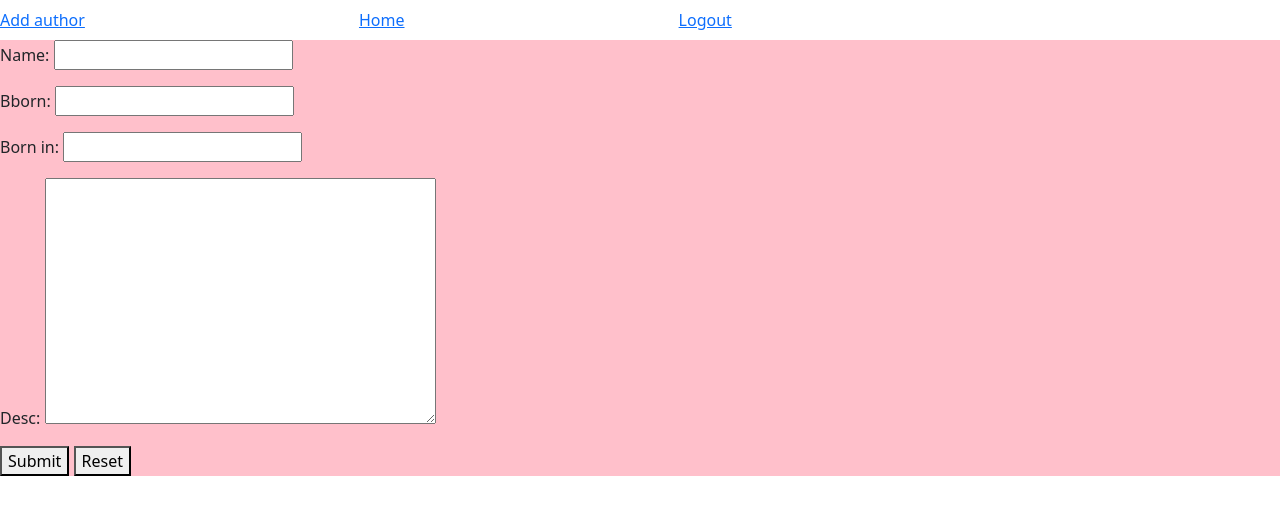
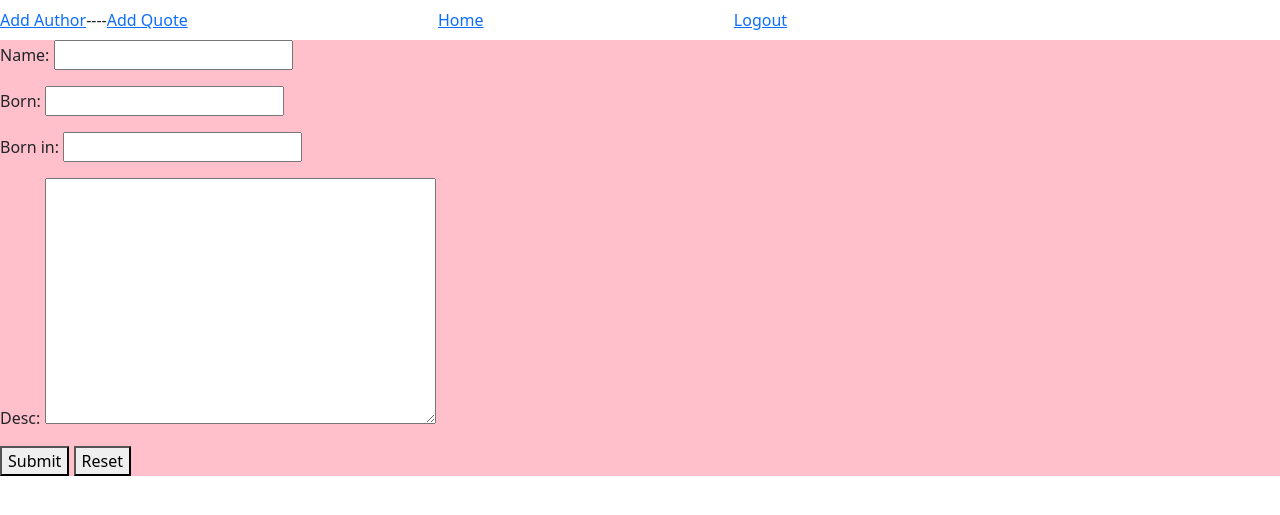
Before and after one commit to szepano/Django-Quotes, a Django app: page /add_author/ in a window 1280 px wide. Shown: the top 515 px of the page. Run offline with Django 5.2, Linux system fonts and the light colour scheme; a user stored in the database is signed in.

Commit message:
finalization

```diff
--- a/quotes_dir/quotes/forms.py
+++ b/quotes_dir/quotes/forms.py
@@ -2,6 +2,7 @@ from .models import Author, Tag, Quote
 from django import forms
 from django.contrib.auth.models import User
 from django.contrib.auth.forms import UserCreationForm
+from bson import ObjectId
 
 class UserRegisterForm(UserCreationForm):
     email = forms.EmailField()
@@ -12,7 +13,7 @@ class UserRegisterForm(UserCreationForm):
 
 class AuthorForm(forms.Form):
     name = forms.CharField(max_length=100)
-    bborn = forms.CharField()
+    born = forms.CharField()
     born_in = forms.CharField(max_length=100)
     desc = forms.CharField(widget=forms.Textarea)
 
@@ -20,14 +21,36 @@ class AuthorForm(forms.Form):
         data = self.cleaned_data
         author = Author(
             name=data['name'],
-            birth_date=data['born'],
+            born=data['born'],
             born_in=data['born_in'],
-            description=data['desc']
+            desc=data['desc']
         )
         author.save()
         return author
 
+class TagForm(forms.Form):
+    name = forms.CharField()
+
 class QuoteForm(forms.Form):
-    class Meta:
-        model = Quote
-        fields = ['quote', 'tags', 'author']
+    quote = forms.CharField()
+    tags = forms.CharField(help_text='enter tags separated by commas (",")')
+    author = forms.ChoiceField(choices=[])
+
+    def __init__(self, *args, **kwargs):
+        super(QuoteForm, self).__init__(*args, **kwargs)
+        self.fields['author'].choices = [(str(author.id), author.name) for author in Author.objects.all()]
+
+    def save(self):
+        data = self.cleaned_data
+        quote = data['quote']
+        tags = [Tag(name=i.strip()) for i in data['tags'].split(',')]
+        author_id = data['author']
+        author = Author.objects.get(id=author_id)
+
+        new_quote = Quote(
+            quote=f'"{quote}"',
+            tags=tags,
+            author=author,
+        )
+        new_quote.save()
+        return new_quote
--- a/quotes_dir/quotes/static/style.css
+++ b/quotes_dir/quotes/static/style.css
@@ -1,7 +1,37 @@
+header {
+    width: 100%;
+}
+
+.navbar {
+    display: flex;
+    justify-content: space-between;
+    align-items: center;
+    width: 100%;
+}
+
+.navbar_left {
+    flex: 0 0 auto;
+}
+
+.navbar_right {
+    flex: 1;
+    display: flex;
+    justify-content: left;
+    width: 100%;
+}
+
+.navbar_center {
+    flex: 1;
+    display: flex;
+    justify-content: center;
+    width: 100%;
+}
+
 h1 {
     color: red !important;
     text-align: center;
 }
+
 main {
     display: flex;
     flex-direction: row;
@@ -22,21 +52,3 @@ aside {
     background-color: rgb(238, 88, 238);
     flex: 0 0 200px;
 }
-
-.navbar {
-    display: flex;
-    justify-content: space-between;
-    align-items: center;
-}
-
-.navbar_right {
-    flex-grow: 1;
-    display: flex;
-    justify-content: left;
-}
-
-.navbar_center {
-    flex-grow: 1;
-    display: flex;
-    justify-content: center;
-}
--- a/quotes_dir/quotes/urls.py
+++ b/quotes_dir/quotes/urls.py
@@ -12,5 +12,6 @@ urlpatterns = [
     path('register/', views.register, name='register'),
     path('login/', views.login_view, name='login'),
     path('logout/', views.logout_view, name='logout'),
-    path('add_author/', views.add_author, name='add_author')
+    path('add_author/', views.add_author, name='add_author'),
+    path('add_quote/', views.add_quote, name='add_quote')
 ]
--- a/quotes_dir/quotes/views.py
+++ b/quotes_dir/quotes/views.py
@@ -76,3 +76,14 @@ def add_author(request):
     else:
         form = AuthorForm()
     return render(request, 'quotes/add_author.html', {'form': form})
+
+@login_required
+def add_quote(request):
+    if request.method == 'POST':
+        form = QuoteForm(request.POST)
+        if form.is_valid():
+            form.save()
+            return redirect(to='quotes:home')
+    else:
+        form = QuoteForm()
+    return render(request, 'quotes/add_quote.html', {'form': form})
--- a/quotes_dir/templates/quotes/base.html
+++ b/quotes_dir/templates/quotes/base.html
@@ -11,14 +11,15 @@
     <header>
         <nav class="navbar">
             {% if user.is_authenticated %}
-            <a class="navbar_left" href="/add_author">Add author</a>
+            <a class="navbar_left" href="/add_author">Add Author</a>----
+            <a class="navbar_left" href="/add_quote">Add Quote</a>
             {% endif %}
             <a class ="navbar_center" href="/">Home</a>
             <div class="navbar_right">
                 {% if user.is_authenticated %}
                     <a href="/logout">Logout</a>
                 {% else %}
-                    <a href="/register">Register</a>
+                    <a href="/register">Register</a>----
                     <a href="/login">Login</a>
                 {% endif %}
             </div>
```
Also changed, not shown: quotes_dir/templates/quotes/add_quote.html (added, +11 -0 lines), quotes_dir/mydatabase.db.
